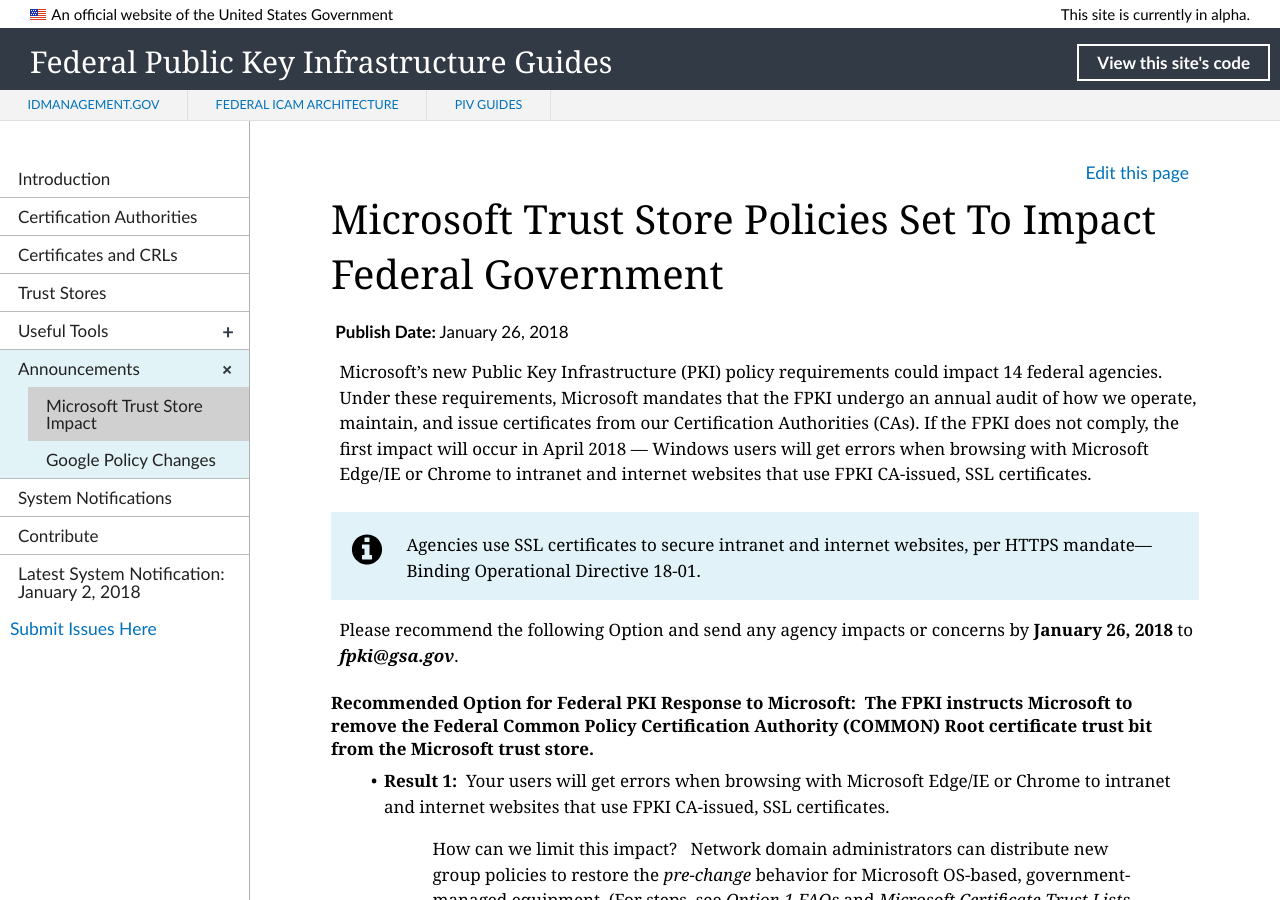
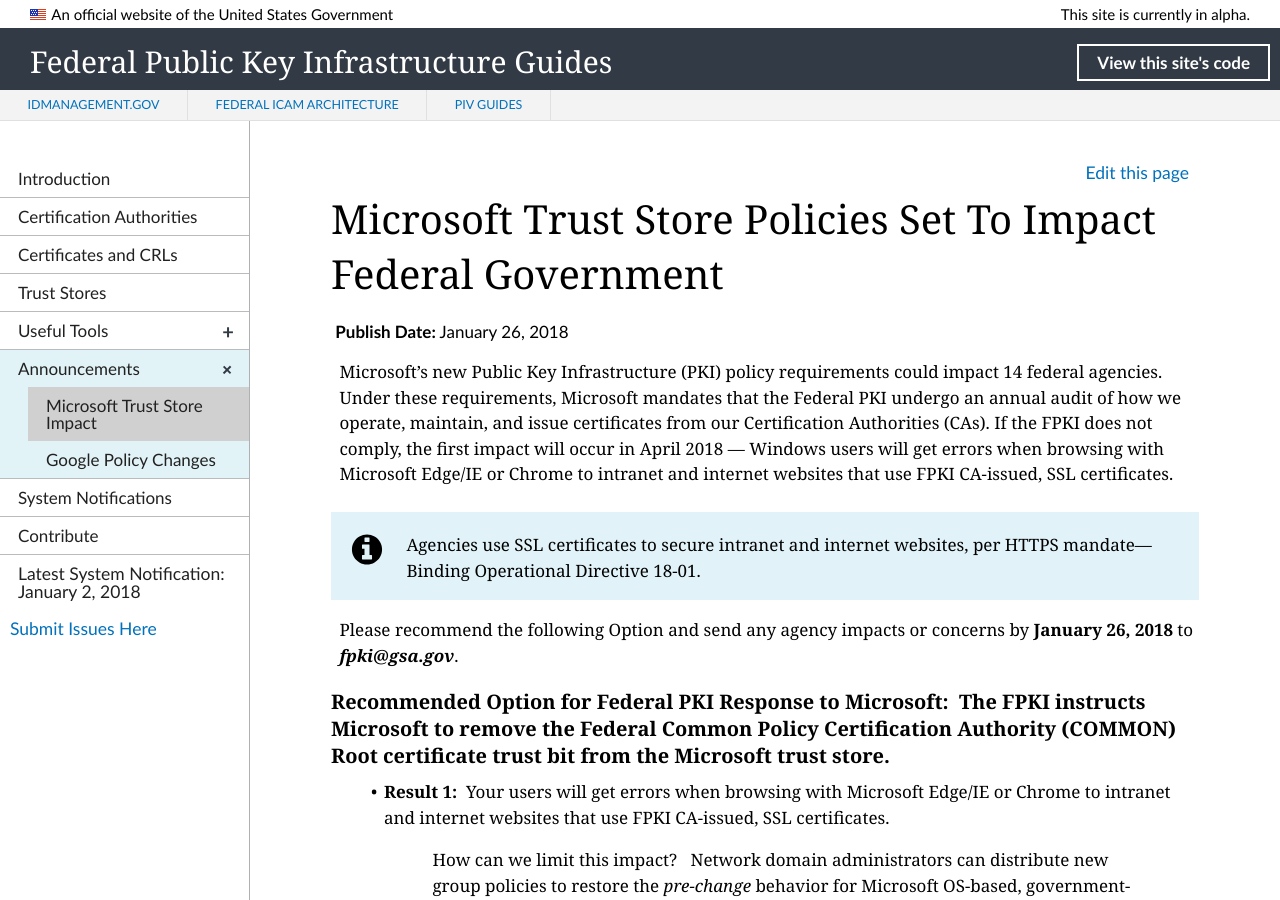
Before and after one commit to GSA/fpki-guides, a Jekyll site: the page built from _announcements/01_microsoft_constraint.md, in a window 1280 px wide and 900 px high. Built offline with Jekyll 4.4.1, drawn with Linux system fonts in a browser that asks for light colours; nearby versions of some CDN libraries; library files that are not in the unit come from our copies.

Commit message:
Update 01_microsoft_constraint.md
Format and edits

```diff
--- a/_announcements/01_microsoft_constraint.md
+++ b/_announcements/01_microsoft_constraint.md
@@ -8,13 +8,13 @@ permalink: announcements/mspkichanges/
 description: Microsoft's new Public Key Infrastructure (PKI) policy requirements could impact 14 federal agencies. Under these requirements, Microsoft mandates that the Federal PKI undergo an annual audit of how we operate, maintain, and issue certificates from our Certification Authorities (CAs). If the FPKI does not comply, the first impact will occur in April 2018&nbsp;&mdash;&nbsp;Windows users will get errors when browsing with Microsoft Edge/IE or Chrome to intranet and internet websites that use FPKI CA-issued, SSL certificates.
 ---
 
-Microsoft's new Public Key Infrastructure (PKI) policy requirements could impact 14 federal agencies. Under these requirements, Microsoft mandates that the FPKI undergo an annual audit of how we operate, maintain, and issue certificates from our Certification Authorities (CAs). If the FPKI does not comply, the first impact will occur in April 2018&nbsp;&mdash;&nbsp;Windows users will get errors when browsing with Microsoft Edge/IE or Chrome to intranet and internet websites that use FPKI CA-issued, SSL certificates.
+Microsoft's new Public Key Infrastructure (PKI) policy requirements could impact 14 federal agencies. Under these requirements, Microsoft mandates that the Federal PKI undergo an annual audit of how we operate, maintain, and issue certificates from our Certification Authorities (CAs). If the FPKI does not comply, the first impact will occur in April 2018&nbsp;&mdash;&nbsp;Windows users will get errors when browsing with Microsoft Edge/IE or Chrome to intranet and internet websites that use FPKI CA-issued, SSL certificates.
 
 {% include alert-info.html content="Agencies use SSL certificates to secure intranet and internet websites, per HTTPS mandate&mdash;Binding Operational Directive 18-01." %}
 
 Please recommend the following Option and send any agency impacts or concerns by **January 26, 2018** to **_fpki@gsa.gov_**.
 
-#### Recommended Option for Federal PKI Response to Microsoft:&nbsp;&nbsp;The FPKI instructs Microsoft to remove the Federal Common Policy Certification Authority (COMMON) Root certificate trust bit from the Microsoft trust store.<br>
+### Recommended Option for Federal PKI Response to Microsoft:&nbsp;&nbsp;The FPKI instructs Microsoft to remove the Federal Common Policy Certification Authority (COMMON) Root certificate trust bit from the Microsoft trust store.<br>
 * **Result 1:**&nbsp;&nbsp;Your users will get errors when browsing with Microsoft Edge/IE or Chrome to intranet and internet websites that use FPKI CA-issued, SSL certificates.
 > How can we limit this impact? &nbsp;&nbsp;Network domain administrators can distribute new group policies to restore the _pre-change_ behavior for Microsoft OS-based, government-managed equipment. (For steps, see _Option 1 FAQs_ and _Microsoft Certificate Trust Lists [CTL] recommended reading_ below.)
 * **Result 2:**&nbsp;&nbsp;Based on agency feedback, Option 1 would have the least impact on mission-critical operations and systems.
```
